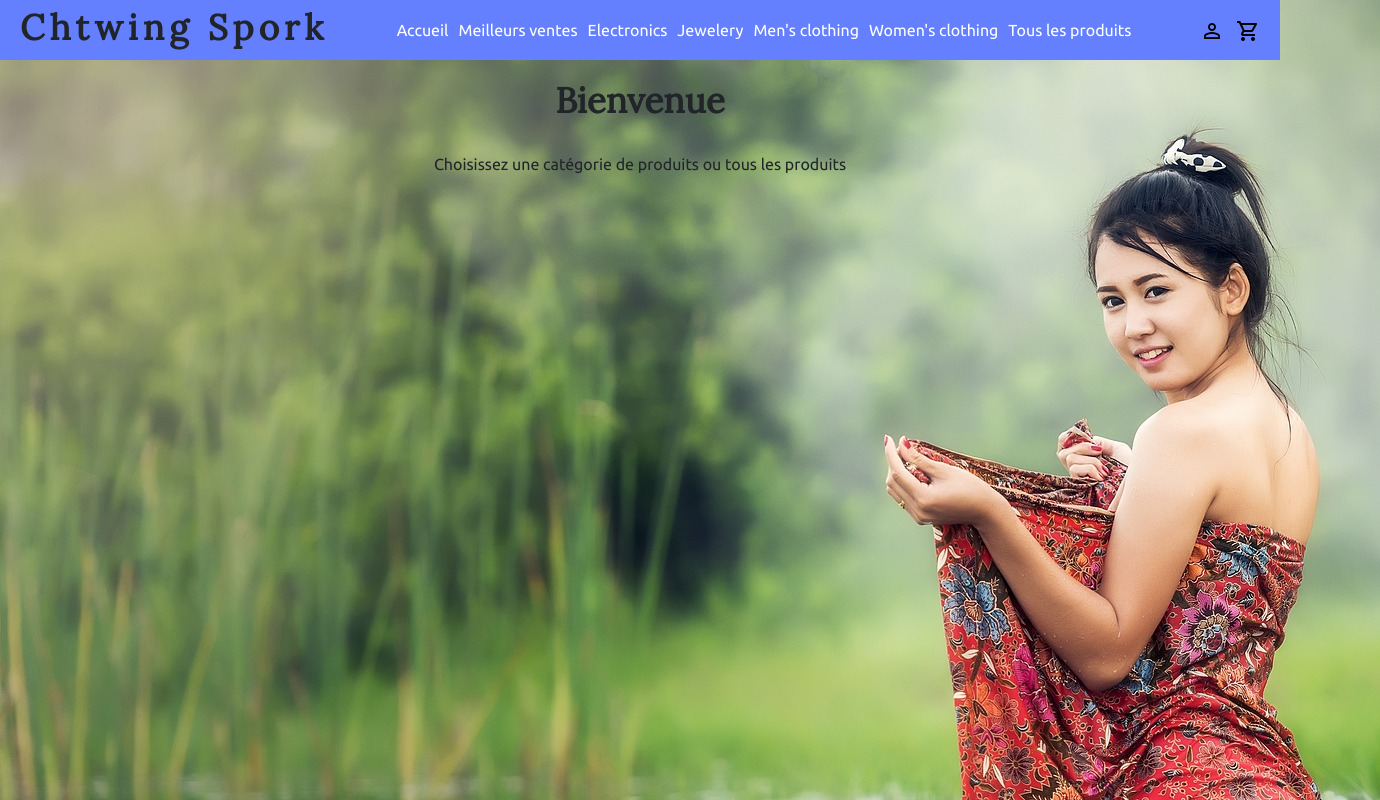
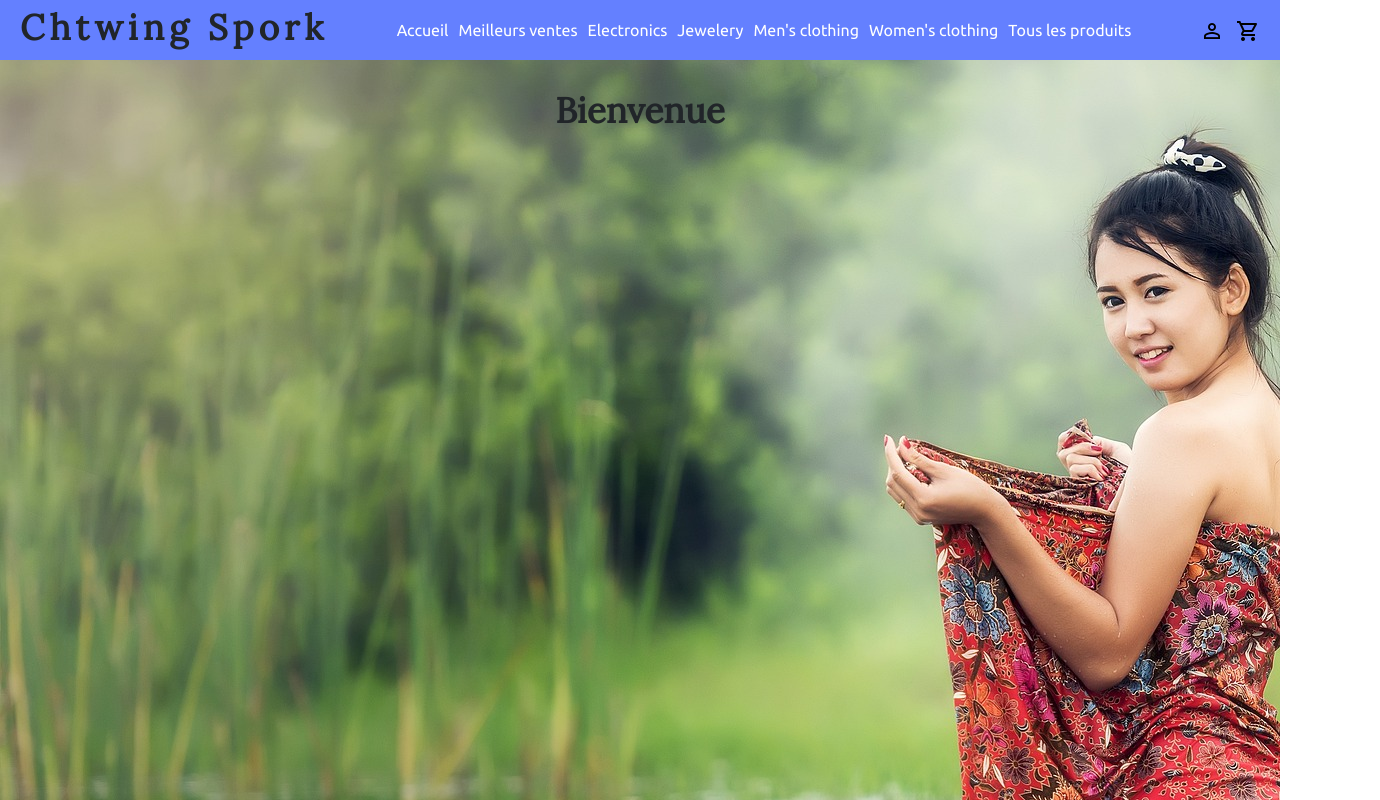
Before and after one commit to gillout/chtwing-spork, an Angular app: page /home in a window 1280 px wide. Shown: the whole page, 1380 px wide, since content can reach past the window. Built offline with nearby package versions, Linux system fonts and the light colour scheme.

Commit message:
Petits changements pour pull la nouvelle branche

```diff
--- a/src/app/home/pages/home-page/home-page.component.html
+++ b/src/app/home/pages/home-page/home-page.component.html
@@ -2,6 +2,19 @@
 
   <h1>{{ title }}</h1>
 
-  <p>Choisissez une catégorie de produits ou tous les produits</p>
+  <!--
+  <div class="articles">
+
+    <article *ngFor="let product of products">
+
+      <a [routerLink]="['/products', product.id]"><img [src]="product.image" [alt]="product.title"></a>
+      <p class="title">{{ product.title }}</p>
+      <p>{{ product.rating.rate }}</p>
+      <p>{{ product.price }} €</p>
+
+    </article>
+
+  </div>
+  -->
 
 </section>
--- a/src/app/home/pages/home-page/home-page.component.scss
+++ b/src/app/home/pages/home-page/home-page.component.scss
@@ -3,14 +3,45 @@ section {
   flex-direction: column;
   justify-content: center;
   align-items: start;
-  width: 1480px;
+  max-width: 1480px;
+  padding: 10px;
+  width: 100%;
 }
 
 h1 {
   margin: 20px auto 20px;
 }
 
+.articles {
+  display: flex;
+  justify-content: space-between;
+  align-items: baseline;
+  flex-wrap: wrap;
+  padding: 10px;
+  width: 100%;
+}
+
+article {
+  display: flex;
+  flex-direction: column;
+  justify-content: center;
+  align-items: start;
+  padding: 10px;
+  width: 23%;
+  overflow-x: scroll;
+}
+
+img {
+  width: 100%;
+  border-radius: 10px;
+}
+
 p {
-  margin: 10px auto;
-  padding: 0 20px;
+  margin: 2px 0 0 0;
+  height: 20px;
+  overflow-x: scroll;
 }
+
+.title {
+  font-weight: bold;
+}
--- a/src/app/home/pages/home-page/home-page.component.ts
+++ b/src/app/home/pages/home-page/home-page.component.ts
@@ -1,11 +1,23 @@
-import {Component} from '@angular/core';
+import {Component, OnInit} from '@angular/core';
+import {Product} from "../../../products/models/product";
+import {ProductsService} from "../../../products/services/products.service";
 
 @Component({
   selector: 'app-home-page',
   templateUrl: './home-page.component.html',
   styleUrls: ['./home-page.component.scss']
 })
-export class HomePageComponent {
+export class HomePageComponent implements OnInit {
 
   title = 'Bienvenue';
+  products: Product[] = [];
+
+  constructor(
+    private productsService: ProductsService,
+  ) {
+  }
+
+  ngOnInit() {
+  }
+
 }
--- a/src/app/products/pages/product-list-page/product-list-page.component.ts
+++ b/src/app/products/pages/product-list-page/product-list-page.component.ts
@@ -14,8 +14,7 @@ export class ProductListPageComponent implements OnInit {
   products: Product[] = [];
 
   constructor(
-    private productsService: ProductsService,
-    private router: Router
+    private productsService: ProductsService
   ) {
   }
 
```
